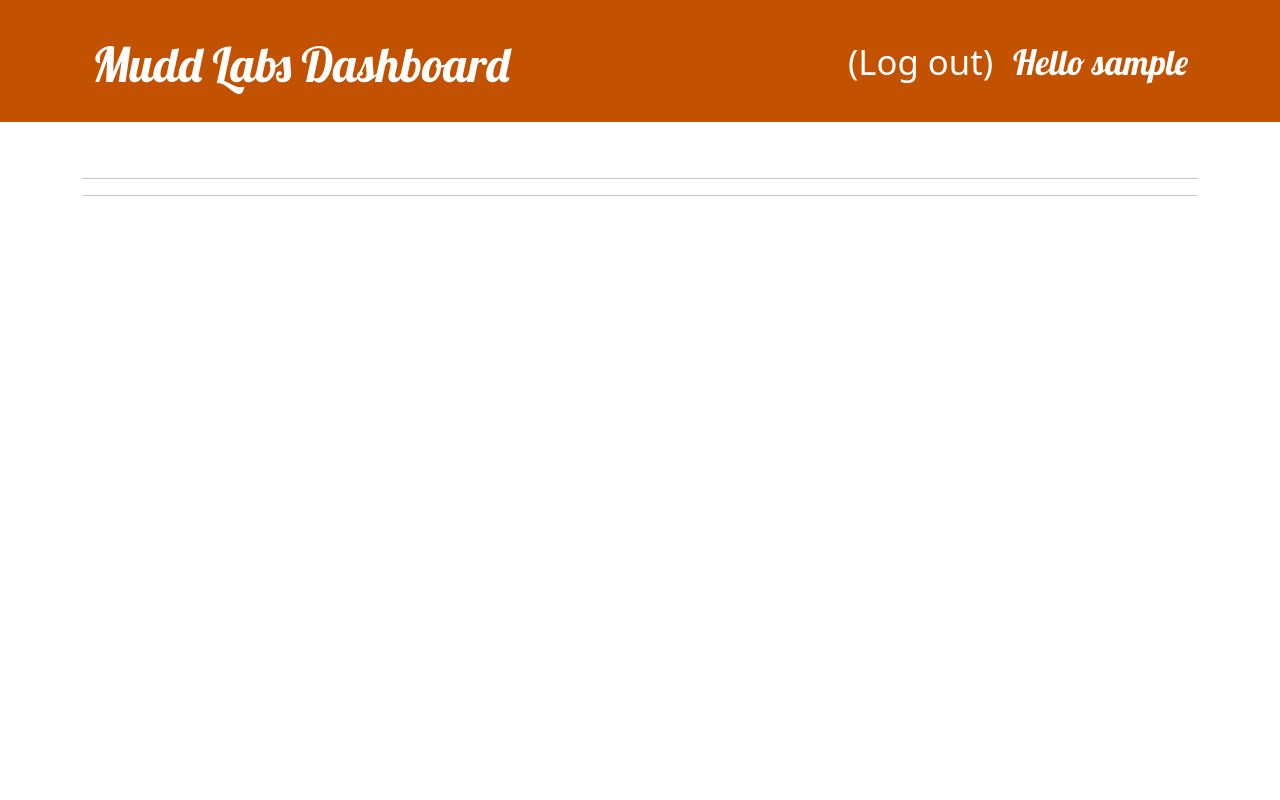
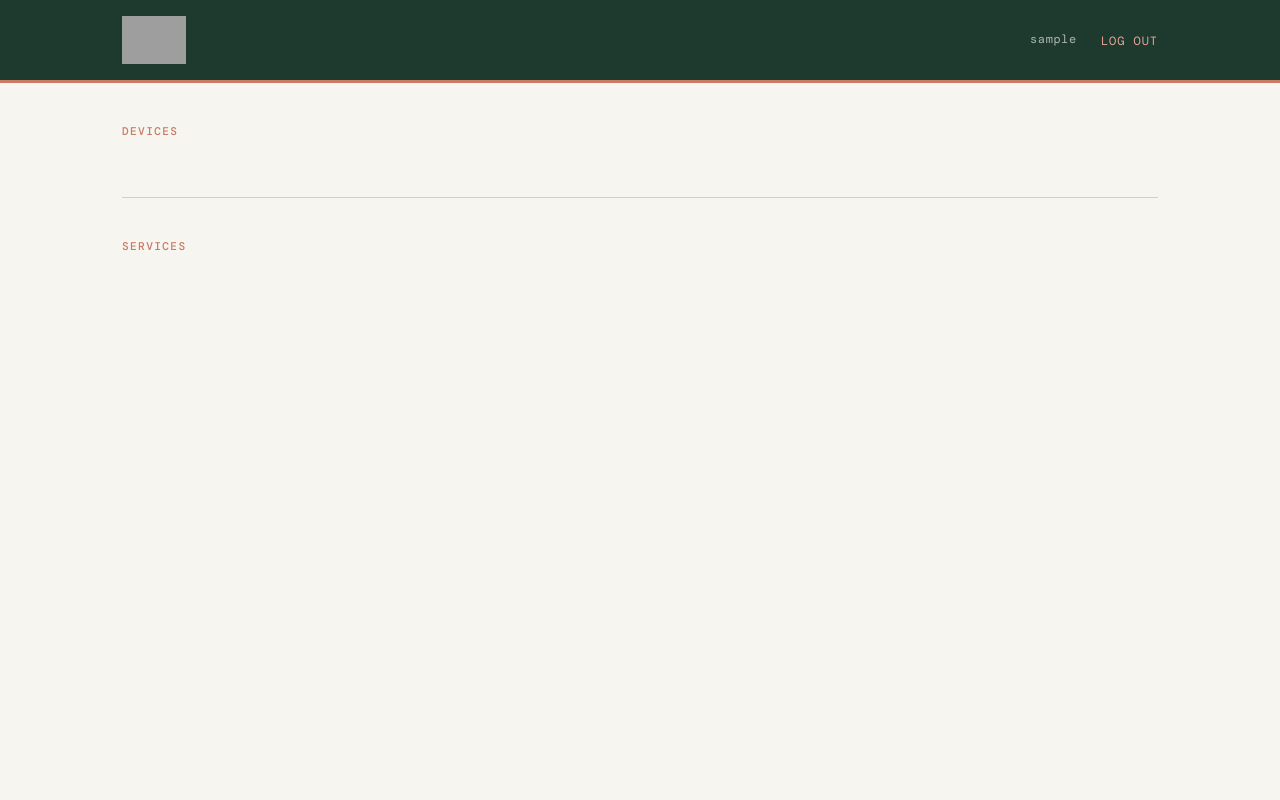
Before and after one commit to Dillon-Mendoza/mudd-labs, a Django app: page / in a window 1280 px wide. Run offline with Django 5.2, Linux system fonts and the light colour scheme; the visitor is signed in with stand-in values (Sample User, id 1); data that the repository does not hold is empty; grey boxes are pictures that could not be loaded.

Commit message:
Redid the styling of the website to proivde a cleaner and more modern UI

```diff
--- a/muddroom/muddroom/static/css/muddroom.css
+++ b/muddroom/muddroom/static/css/muddroom.css
@@ -1,79 +1,246 @@
-.page-header {
-    background-color: #C25100;
-    margin-top: 0;
-    margin-bottom: 40px;
-    padding: 20px 20px 20px 40px;
+@import url('https://fonts.googleapis.com/css2?family=Space+Grotesk:wght@400;500;600;700&family=DM+Mono:wght@400;500&family=Inter:wght@400;500&display=swap');
+
+:root {
+    --eggshell: #F7F5F0;
+    --eggshell-dark: #EDEAE3;
+    --near-black: #1A1A1A;
+    --forest: #1E3A2F;
+    --forest-light: #2A5240;
+    --rose-gold: #C97B63;
+    --rose-gold-light: #E8A598;
+    --border: #D4CFC6;
+    --text-muted: #6B6762;
+    --card-bg: #FFFFFF;
+    --status-green: #2D7A4F;
+    --status-red: #A33030;
 }
 
-.page-header h1,
-.page-header h1 a,
-.page-header h1 a:visited,
-.page-header h1 a:active {
-    color: #ffffff;
-    font-size: 36pt;
+*, *::before, *::after {
+    box-sizing: border-box;
+    margin: 0;
+    padding: 0;
+}
+
+body {
+    background-color: var(--eggshell);
+    color: var(--near-black);
+    font-family: 'Inter', sans-serif;
+    font-size: 15px;
+    line-height: 1.6;
+    min-height: 100vh;
+}
+
+/* ── HEADER ── */
+.page-header {
+    background-color: var(--forest);
+    padding: 0;
+    border-bottom: 3px solid var(--rose-gold);
+}
+
+.header-inner {
+    max-width: 1100px;
+    margin: 0 auto;
+    padding: 1rem 2rem;
+    display: flex;
+    align-items: center;
+    justify-content: space-between;
+}
+
+.logo-lockup {
+    display: flex;
+    align-items: center;
+    gap: 1rem;
     text-decoration: none;
 }
 
-h1,
-h2,
-h3,
-h4 {
-    font-family: 'lobster', cursive;
+.logo-lockup img,
+.logo-lockup svg {
+    height: 48px;
+    width: auto;
 }
 
-.save {
-    float: right;
+.site-title {
+    font-family: 'Space Grotesk', sans-serif;
+    font-size: 1.5rem;
+    font-weight: 700;
+    color: var(--eggshell);
+    letter-spacing: -0.5px;
 }
 
-.post-form textarea,
-.post-form input {
-    width: 100%;
+.header-nav {
+    display: flex;
+    align-items: center;
+    gap: 1.5rem;
 }
 
-.top-menu,
-.top-menu:hover,
-.top-menu:visited {
-    color: #ffffff;
-    float: right;
-    font-size: 26pt;
-    margin-right: 20px;
+.header-nav a {
+    font-family: 'DM Mono', monospace;
+    font-size: 0.75rem;
+    letter-spacing: 0.08em;
+    color: var(--rose-gold-light);
+    text-decoration: none;
+    text-transform: uppercase;
+    transition: color 0.15s;
 }
 
-.post {
-    margin-bottom: 70px;
+.header-nav a:hover {
+    color: var(--eggshell);
 }
 
-.post h2 a,
-.post h2 a:visited {
-    color: #000000;
+.header-logout {
+    font-family: 'DM Mono', monospace;
+    font-size: 0.75rem;
+    letter-spacing: 0.08em;
+    color: var(--rose-gold-light);
+    text-transform: uppercase;
+    background: none;
+    border: none;
+    cursor: pointer;
+    padding: 0;
+    transition: color 0.15s;
 }
 
-.post > .date,
-.post > .actions {
-    float: right;
+.header-logout:hover {
+    color: var(--eggshell);
 }
 
-.btn-secondary,
-.btn-secondary:visited {
-    color: #C25100;
-    background: none;
-    border-color: #C25100;
-    margin-left: 15px;
+.header-user {
+    font-family: 'DM Mono', monospace;
+    font-size: 0.75rem;
+    letter-spacing: 0.05em;
+    color: var(--eggshell-dark);
+    opacity: 0.7;
 }
 
-.btn-secondary:hover {
-    color: #ffffff;
-    background-color: #C25100;
+/* ── MAIN CONTENT ── */
+.main-content {
+    max-width: 1100px;
+    margin: 0 auto;
+    padding: 2.5rem 2rem;
 }
 
-#logout {
-    font-family: 'lobster', cursive;
+/* ── SECTION HEADERS ── */
+.section-label {
+    font-family: 'DM Mono', monospace;
+    font-size: 0.7rem;
+    font-weight: 500;
+    letter-spacing: 0.12em;
+    text-transform: uppercase;
+    color: var(--rose-gold);
+    margin-bottom: 1rem;
 }
 
-small a,
-small a:hover,
-small a:visited {
-    font-size: 15pt;
-    color: #ffffff;
+.section-divider {
+    border: none;
+    border-top: 1px solid var(--border);
+    margin: 2.5rem 0;
+}
+
+/* ── CARDS ── */
+.card-grid {
+    display: grid;
+    grid-template-columns: repeat(auto-fill, minmax(260px, 1fr));
+    gap: 1.25rem;
+}
+
+.mudd-card {
+    background: var(--card-bg);
+    border: 1px solid var(--border);
+    border-radius: 10px;
+    padding: 1.25rem 1.5rem;
+    transition: box-shadow 0.15s, border-color 0.15s;
+}
+
+.mudd-card:hover {
+    border-color: var(--rose-gold);
+    box-shadow: 0 2px 12px rgba(201, 123, 99, 0.1);
+}
+
+.card-title {
+    font-family: 'Space Grotesk', sans-serif;
+    font-size: 1rem;
+    font-weight: 600;
+    color: var(--near-black);
+    margin-bottom: 0.35rem;
+}
+
+.card-desc {
+    font-size: 0.85rem;
+    color: var(--text-muted);
+    margin-bottom: 1rem;
+}
+
+.card-action {
+    display: inline-block;
+    font-family: 'DM Mono', monospace;
+    font-size: 0.75rem;
+    font-weight: 500;
+    letter-spacing: 0.05em;
+    color: var(--forest);
+    border: 1px solid var(--forest);
+    border-radius: 6px;
+    padding: 0.35rem 0.85rem;
     text-decoration: none;
+    transition: background 0.15s, color 0.15s;
 }
+
+.card-action:hover {
+    background: var(--forest);
+    color: var(--eggshell);
+}
+
+/* ── DEVICE CARDS ── */
+.device-meta {
+    display: flex;
+    align-items: center;
+    gap: 0.5rem;
+    margin-bottom: 0.5rem;
+}
+
+.status-dot {
+    width: 9px;
+    height: 9px;
+    border-radius: 50%;
+    flex-shrink: 0;
+}
+
+.status-dot.reachable {
+    background-color: var(--status-green);
+    box-shadow: 0 0 0 3px rgba(45, 122, 79, 0.15);
+    animation: pulse 2.5s infinite;
+}
+
+.status-dot.unreachable {
+    background-color: var(--status-red);
+}
+
+@keyframes pulse {
+    0%, 100% { box-shadow: 0 0 0 3px rgba(45, 122, 79, 0.15); }
+    50% { box-shadow: 0 0 0 5px rgba(45, 122, 79, 0.05); }
+}
+
+.status-label {
+    font-family: 'DM Mono', monospace;
+    font-size: 0.72rem;
+    font-weight: 500;
+    letter-spacing: 0.05em;
+    text-transform: uppercase;
+    color: var(--text-muted);
+}
+
+.status-label.reachable {
+    color: var(--status-green);
+}
+
+.status-label.unreachable {
+    color: var(--status-red);
+}
+
+.last-checked {
+    font-family: 'DM Mono', monospace;
+    font-size: 0.72rem;
+    color: var(--text-muted);
+    margin-top: 0.75rem;
+    padding-top: 0.75rem;
+    border-top: 1px solid var(--eggshell-dark);
+}
--- a/muddroom/muddroom/templates/muddroom/base.html
+++ b/muddroom/muddroom/templates/muddroom/base.html
@@ -1,44 +1,36 @@
 {% load static %}
 <!DOCTYPE html>
-<html>
+<html lang="en">
 <head>
-        <title>Mudd Labs Dashboard</title>
-        <link rel="stylesheet" href="https://cdn.jsdelivr.net/npm/bootstrap@5.3.3/dist/css/bootstrap.min.css" integrity="sha384-QWTKZyjpPEjISv5WaRU9OFeRpok6YctnYmDr5pNlyT2bRjXh0JMhjY6hW+ALEwIH" crossorigin="anonymous">
+    <meta charset="UTF-8">
+    <meta name="viewport" content="width=device-width, initial-scale=1.0">
+    <title>Mudd Labs</title>
     <link rel="stylesheet" href="{% static 'css/muddroom.css' %}">
-        <link rel="stylesheet" href="https://fonts.googleapis.com/css?family=Lobster&subset=latin,latin-ext">
 </head>
+<body>
 
-
-    <body>
 <header class="page-header">
-        <div class="container">
+    <div class="header-inner">
+        <a href="/" class="logo-lockup">
+            <img src="{% static 'img/muddlabs-logo.svg' %}" alt="Mudd Labs">
+        </a>
+        <nav class="header-nav">
             {% if user.is_authenticated %}
-                <p id="logout" class="top-menu">Hello {{ user.username }}
-                    <small>
+                <span class="header-user">{{ user.username }}</span>
                 <form method="POST" action="{% url 'logout' %}" style="display:inline">
                     {% csrf_token %}
-                    <button type="submit" class="top-menu" style="background:none;border:none;padding:0;cursor:pointer;">(Log out)</button>
+                    <button type="submit" class="header-logout">Log out</button>
                 </form>
-                </small>
-                </p>
             {% else %}
-                <a href="{% url 'login' %}" class="top-menu">
-                    {% include './icons/person.svg' %}
-                </a>
+                <a href="{% url 'login' %}">Log in</a>
             {% endif %}
-
-
-            <h1><a href="/">Mudd Labs Dashboard</a></h1>
+        </nav>
     </div>
 </header>
-    <main class="container">
-        <div class="row">
-            <div class="col">
-            {% block content %}
-            {% endblock %}
-            </div>
-        </div>
+
+<main class="main-content">
+    {% block content %}{% endblock %}
 </main>
+
 </body>
-
 </html>
--- a/muddroom/muddroom/templates/muddroom/hub.html
+++ b/muddroom/muddroom/templates/muddroom/hub.html
@@ -1,35 +1,36 @@
 {% extends 'muddroom/base.html' %}
-{% load tz %}
 
 {% block content %}
-    <div class="row">
+
+<p class="section-label">Devices</p>
+<div class="card-grid">
     {% for device in devices %}
-            <div class="col-md-4">
-                <div class="card-mb-4">
-                    <div class="card-body">
-                        <h5 class="card-title">{{ device.name }}</h5>
-                        <hr>
-                        <p class="card-text">Device Reachable: {{ device.is_reachable }} <br> Last Checked Time: {{ device.last_checked }}</p>
+    <div class="mudd-card">
+        <div class="device-meta">
+            <span class="status-dot {% if device.is_reachable %}reachable{% else %}unreachable{% endif %}"></span>
+            <span class="status-label {% if device.is_reachable %}reachable{% else %}unreachable{% endif %}">
+                {% if device.is_reachable %}Reachable{% else %}Unreachable{% endif %}
+            </span>
         </div>
-                </div>
+        <p class="card-title">{{ device.name }}</p>
+        {% if device.last_checked %}
+        <p class="last-checked">Checked at: {{ device.last_checked}}</p>
+        {% endif %}
     </div>
     {% endfor %}
 </div>
 
-        <hr>
-        <hr>
+<hr class="section-divider">
 
-    <div class="row">
+<p class="section-label">Services</p>
+<div class="card-grid">
     {% for service in services %}
-            <div class="col-md-4">
-                <div class="card mb-4">
-                    <div class="card-body">
-                        <h5 class="card-title">{{ service.icon }} {{ service.name }}</h5>
-                        <p class="card-text">{{ service.description }}</p>
-                        <a href="{{ service.url }}" class="btn btn-primary" target="_blank">Open</a>
-                    </div>
-                </div>
+    <div class="mudd-card">
+        <p class="card-title">{{ service.icon }} {{ service.name }}</p>
+        <p class="card-desc">{{ service.description }}</p>
+        <a href="{{ service.url }}" class="card-action" target="_blank">Open →</a>
     </div>
     {% endfor %}
 </div>
+
 {% endblock %}
```
Lines whose indentation alone changed are shown as unchanged.
